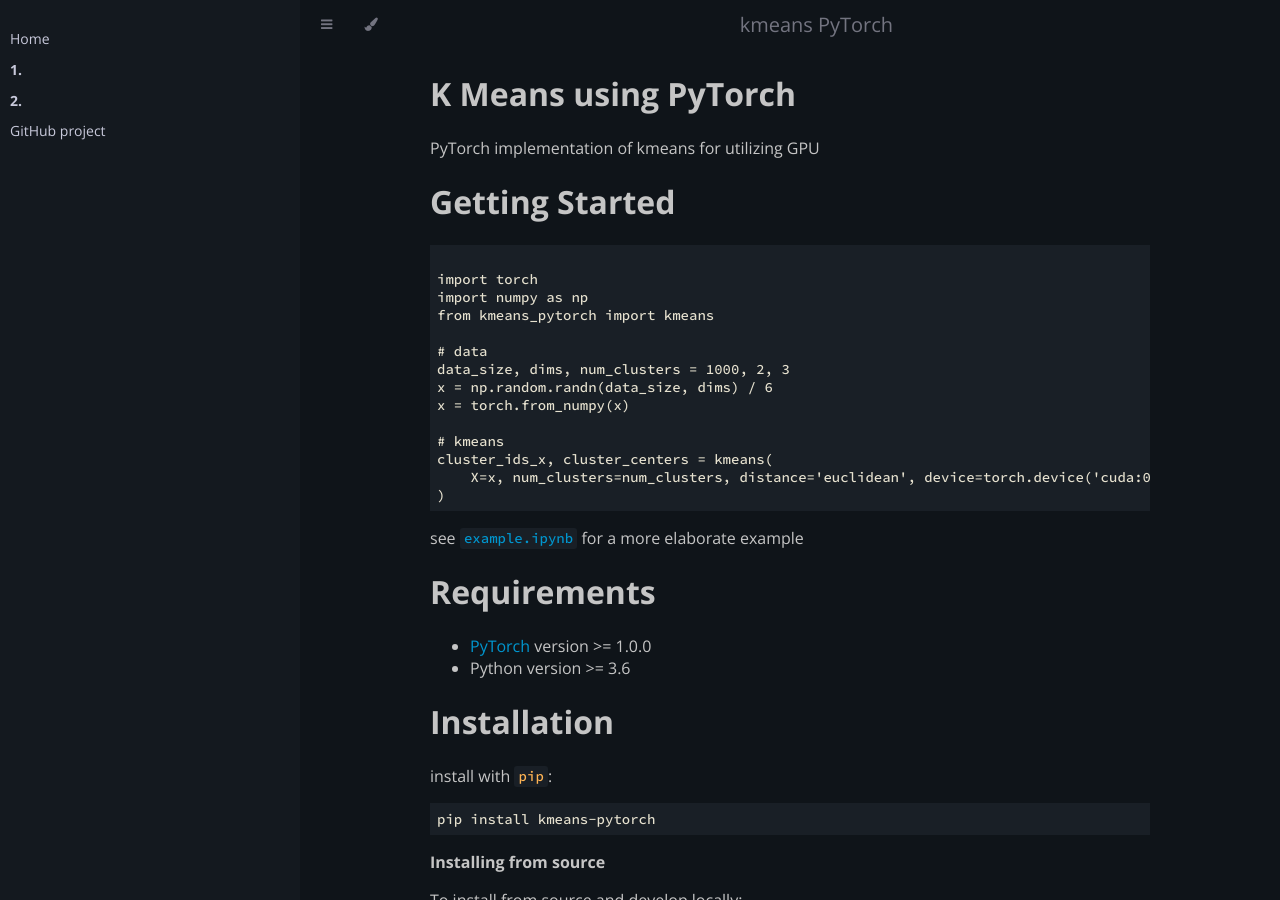
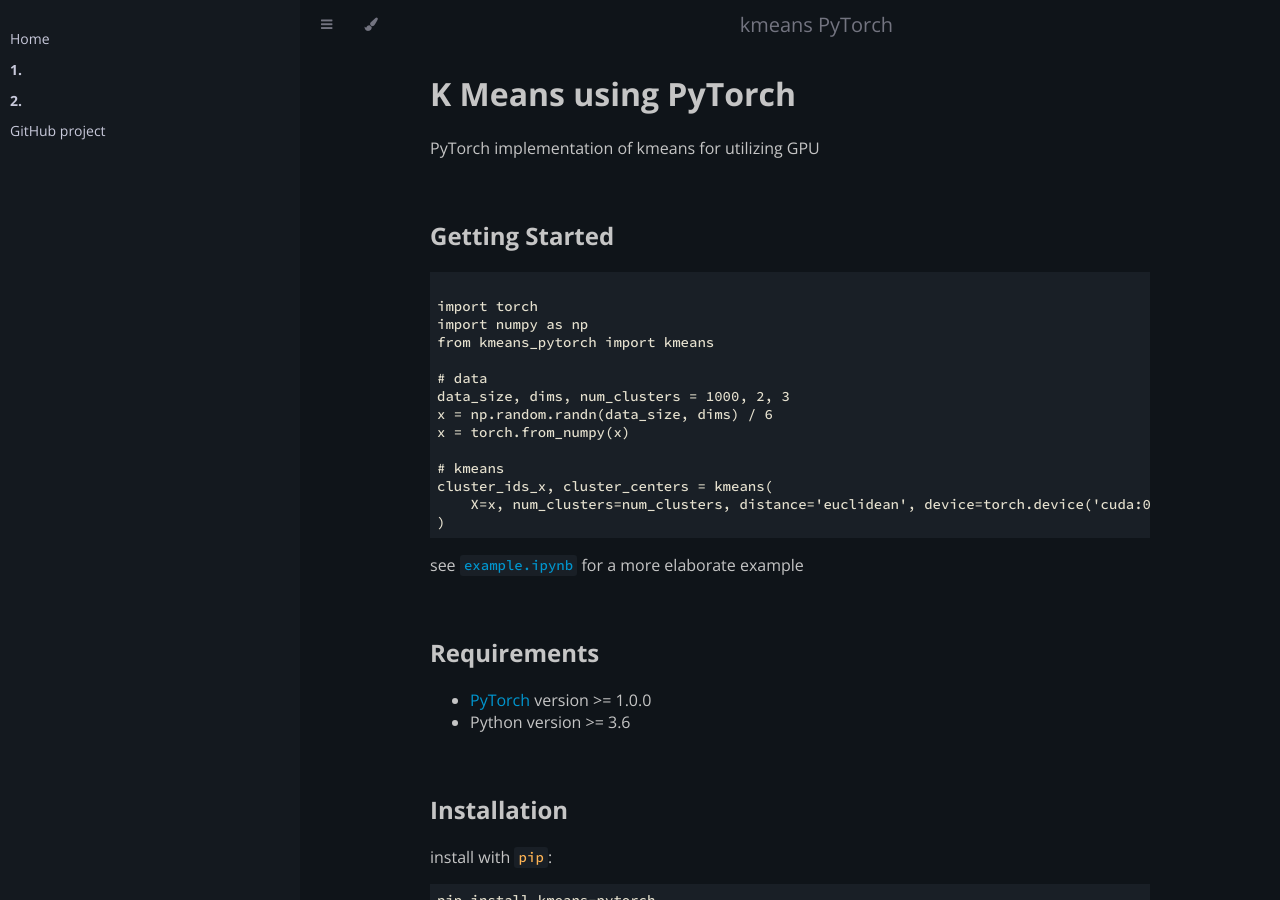
Before and after one commit to subhadarship/kmeans_pytorch, a Jekyll site: the page built from docs/index.md, in a window 1280 px wide and 900 px high. Built offline with Jekyll 4.4.1, drawn with Linux system fonts in a browser that asks for light colours.

````diff
--- a/docs/index.md
+++ b/docs/index.md
@@ -5,7 +5,7 @@ title: K Means using PyTorch
 
 PyTorch implementation of kmeans for utilizing GPU
 
-# Getting Started
+## Getting Started
 ```
 
 import torch
@@ -25,11 +25,11 @@ cluster_ids_x, cluster_centers = kmeans(
 
 see [`example.ipynb`](https://github.com/subhadarship/kmeans_pytorch/blob/master/example.ipynb) for a more elaborate example
 
-# Requirements
+## Requirements
 * [PyTorch](http://pytorch.org/) version >= 1.0.0
 * Python version >= 3.6
 
-# Installation
+## Installation
 
 install with `pip`:
 ```
@@ -45,10 +45,10 @@ cd kmeans_pytorch
 pip install --editable .
 ```
 
-# CPU vs GPU
+## CPU vs GPU
 see [`cpu_vs_gpu.ipynb`](https://github.com/subhadarship/kmeans_pytorch/blob/master/cpu_vs_gpu.ipynb) for comparison between CPU and GPU
 
-# Notes
+## Notes
 - useful when clustering large number of samples
 - utilizes GPU for faster matrix computations
 - support euclidean and cosine distances (for now)
````
